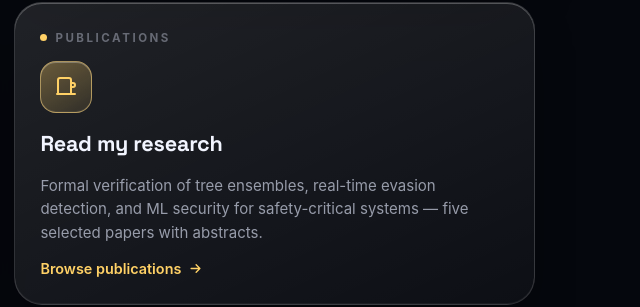
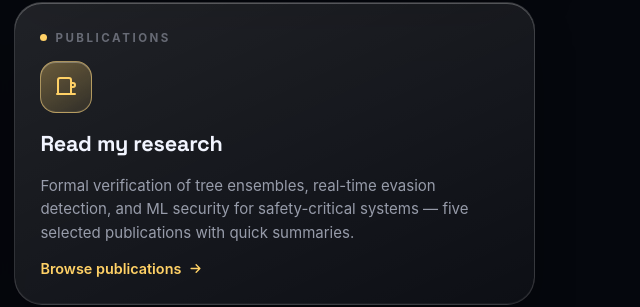
Before and after one commit to valencycol/website, a plain HTML site: page index.html in a window 1280 px wide. Shown: the part 1119-1426 px from the top of the page, 635-1275 px from the left. Drawn offline with nearby package versions, Linux system fonts and the light colour scheme.

Commit message:
Updated index.html (minor fix)

```diff
--- a/index.html
+++ b/index.html
@@ -519,7 +519,7 @@ noscript div{position:fixed;inset:0;background:var(--bg0);color:var(--ink);displ
         <span class="eyebrow"><span class="dot" style="background:var(--gold)"></span>Publications</span>
         <span class="icon"><svg viewBox="0 0 24 24" fill="none" stroke-width="2" stroke-linecap="round" stroke-linejoin="round"><path d="M4 19V5a2 2 0 0 1 2-2h9a2 2 0 0 1 2 2v14"/><path d="M3 19h18M17 8h2a2 2 0 0 1 2 2v0a2 2 0 0 1-2 2h-2"/></svg></span>
         <h3>Read my research</h3>
-        <p>Formal verification of tree ensembles, real-time evasion detection, and ML security for safety-critical systems &mdash; five selected papers with abstracts.</p>
+        <p>Formal verification of tree ensembles, real-time evasion detection, and ML security for safety-critical systems &mdash; five selected publications with quick summaries.</p>
         <span class="go">Browse publications <svg viewBox="0 0 24 24" fill="none" stroke="currentColor" stroke-width="2.2" stroke-linecap="round" stroke-linejoin="round"><path d="M5 12h14m-6-6 6 6-6 6"/></svg></span>
       </a>
 
```
